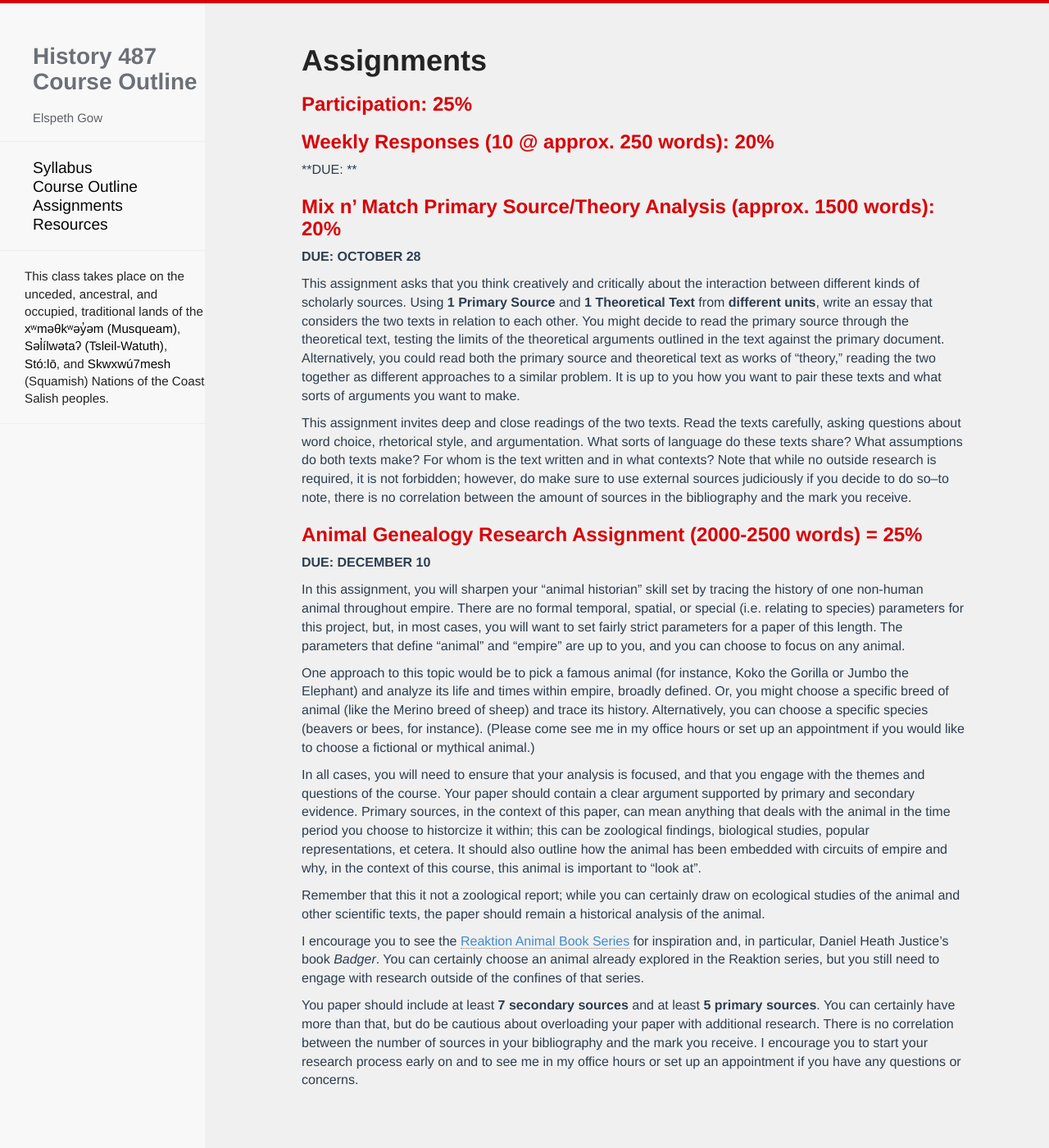
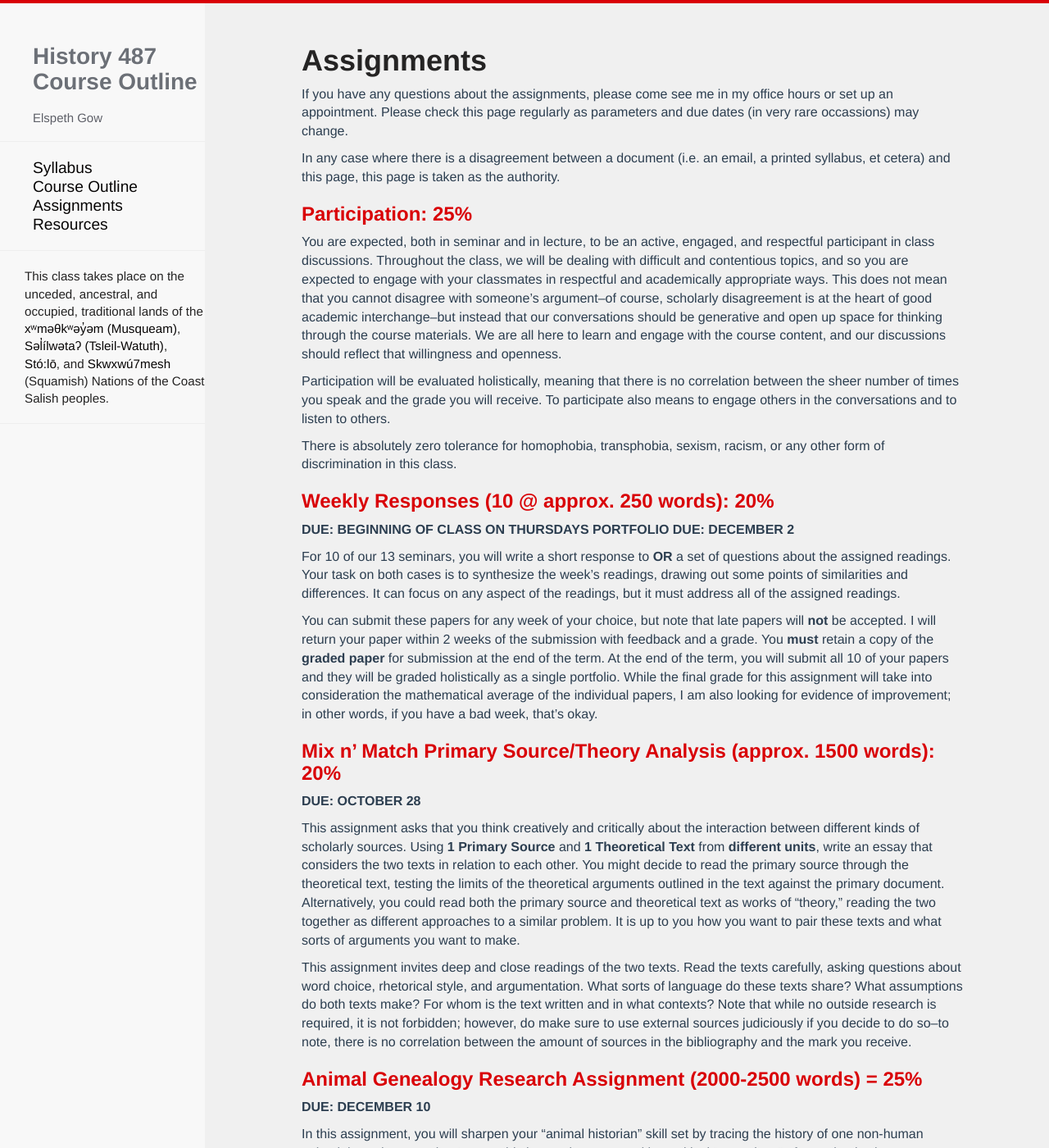
Before and after one commit to esgow/HIST487, a Jekyll site: the page built from assignments.md, in a window 1280 px wide and 1400 px high. Shown: the whole window at 82% size. Built offline with Jekyll 4.4.1, drawn with Linux system fonts in a browser that asks for light colours; nearby versions of some CDN libraries; Markdown is read by kramdown in place of the engine named in the settings; some of the changed text lies outside the part shown.

Commit message:
Update assignments.md

```diff
--- a/assignments.md
+++ b/assignments.md
@@ -4,19 +4,27 @@
 
 # Assignments
 
+If you have any questions about the assignments, please come see me in my office hours or set up an appointment. Please check this page regularly as parameters and due dates (in very rare occassions) may change.
 
+In any case where there is a disagreement between a document (i.e. an email, a printed syllabus, et cetera) and this page, this page is taken as the authority.
 
 ### Participation: 25%
 
+You are expected, both in seminar and in lecture, to be an active, engaged, and respectful participant in class discussions. Throughout the class, we will be dealing with difficult and contentious topics, and so you are expected to engage with your classmates in respectful and academically appropriate ways. This does not mean that you cannot disagree with someone's argument--of course, scholarly disagreement is at the heart of good academic interchange--but instead that our conversations should be generative and open up space for thinking through the course materials. We are all here to learn and engage with the course content, and our discussions should reflect that willingness and openness.
 
+Participation will be evaluated holistically, meaning that there is no correlation between the sheer number of times you speak and the grade you will receive. To participate also means to engage others in the conversations and to listen to others.
 
+There is absolutely zero tolerance for homophobia, transphobia, sexism, racism, or any other form of discrimination in this class.
 
 
 ### Weekly Responses (10 @ approx. 250 words): 20%
 
-**DUE: **
+**DUE: BEGINNING OF CLASS ON THURSDAYS**
+**PORTFOLIO DUE: DECEMBER 2**
 
+For 10 of our 13 seminars, you will write a short response to **OR** a set of questions about the assigned readings. Your task on both cases is to synthesize the week's readings, drawing out some points of similarities and differences. It can focus on any aspect of the readings, but it must address all of the assigned readings.
 
+You can submit these papers for any week of your choice, but note that late papers will **not** be accepted. I will return your paper within 2 weeks of the submission with feedback and a grade. You **must** retain a copy of the **graded paper** for submission at the end of the term. At the end of the term, you will submit all 10 of your papers and they will be graded holistically as a single portfolio. While the final grade for this assignment will take into consideration the mathematical average of the individual papers, I am also looking for evidence of improvement; in other words, if you have a bad week, that's okay.
 
 
 ### Mix n' Match Primary Source/Theory Analysis (approx. 1500 words): 20%
@@ -32,11 +40,23 @@
 
 **DUE: DECEMBER 10**
 
-In this assignment, you will sharpen your "animal historian" skill set by tracing the history of one non-human animal throughout empire. There are no formal temporal, spatial, or special (i.e. relating to species) parameters for this project, but, in most cases, you will want to set fairly strict parameters for a paper of this length. The parameters that define "animal" and "empire" are up to you, and you can choose to focus on any animal.
+In this assignment, you will sharpen your "animal historian" skill set by tracing the history of one non-human animal throughout empire. In part, this is a project engaged in a critical "genealogy" of an animal, where "genealogy" (following Foucault and Sarah Franklin) refers to a method of tracing the history of the everyday, of those, in this case, non-human vitalities that seem to be without history. In other words, your task is to investigate the history of animal, taking into consideration the multiple questions and themes of the course
 
-One approach to this topic would be to pick a famous animal (for instance, Koko the Gorilla or Jumbo the Elephant) and analyze its life and times within empire, broadly defined. Or, you might choose a specific breed of animal (like the Merino breed of sheep) and trace its history. Alternatively, you can choose a specific species (beavers or bees, for instance). (Please come see me in my office hours or set up an appointment if you would like to choose a fictional or mythical animal.)
 
-In all cases, you will need to ensure that your analysis is focused, and that you engage with the themes and questions of the course. Your paper should contain a clear argument supported by primary and secondary evidence. Primary sources, in the context of this paper, can mean anything that deals with the animal in the time period you choose to historcize it within; this can be zoological findings, biological studies, popular representations, et cetera. It should also outline how the animal has been embedded with circuits of empire and why, in the context of this course, this animal is important to "look at".
+There are no formal temporal, spatial, or special (i.e. relating to species) parameters for this project, but, in most cases, you will want to set fairly strict parameters for a paper of this length. The parameters that define "animal" and "empire" are up to you, and you can choose to focus on any animal.
+
+One approach to this topic would be to pick a famous animal (for instance, Koko the Gorilla or Jumbo the Elephant) and analyze its life and times within empire, broadly defined. Or, you might choose a specific breed of animal (like the Merino breed of sheep) and trace its history. Alternatively, you can choose a specific species (beavers or bees, for instance) and think about the animal more broadly. However, please come see me in my office hours or set up an appointment if you would like to choose a fictional or mythical animal.
+
+Some questions that you might want to consider include:
+
+* What is this animal's relationship to the nation? Is it a "native" breed or is it invasive? What sorts of governmental policies has restricted or forced its mobility across borders?
+* How is this animal normally understood? Is it a household animal or a pest? Is it predator or prey? Is it domestic or wild?
+* What sort of scientific knowledges are based around or concern this animal? Is this an animal normally subject to scientific analysis? Would you find this animal in a lab?
+* What sorts of relationships does this animal have with other animals, including humans?
+* How has this animal been "storied" historically? That is, what sorts of stories are told about this animal? Is it central to social or political lifeways?
+* When did this animal first enter into "scientific knowledge"?
+
+In all cases, you will need to ensure that your analysis is focused, and that you engage with the themes and questions of the course. Your paper should contain a clear argument supported by primary and secondary evidence. Primary sources, in the context of this paper, can mean anything that deals with the animal in the time period you choose to historcize it within; this can be zoological findings, biological studies, popular representations, et cetera. It should also outline how the animal has been embedded with circuits of empire and why, in the context of this course, this animal is important to "look at."
 
 Remember that this it not a zoological report; while you can certainly draw on ecological studies of the animal and other scientific texts, the paper should remain a historical analysis of the animal.
 
```
